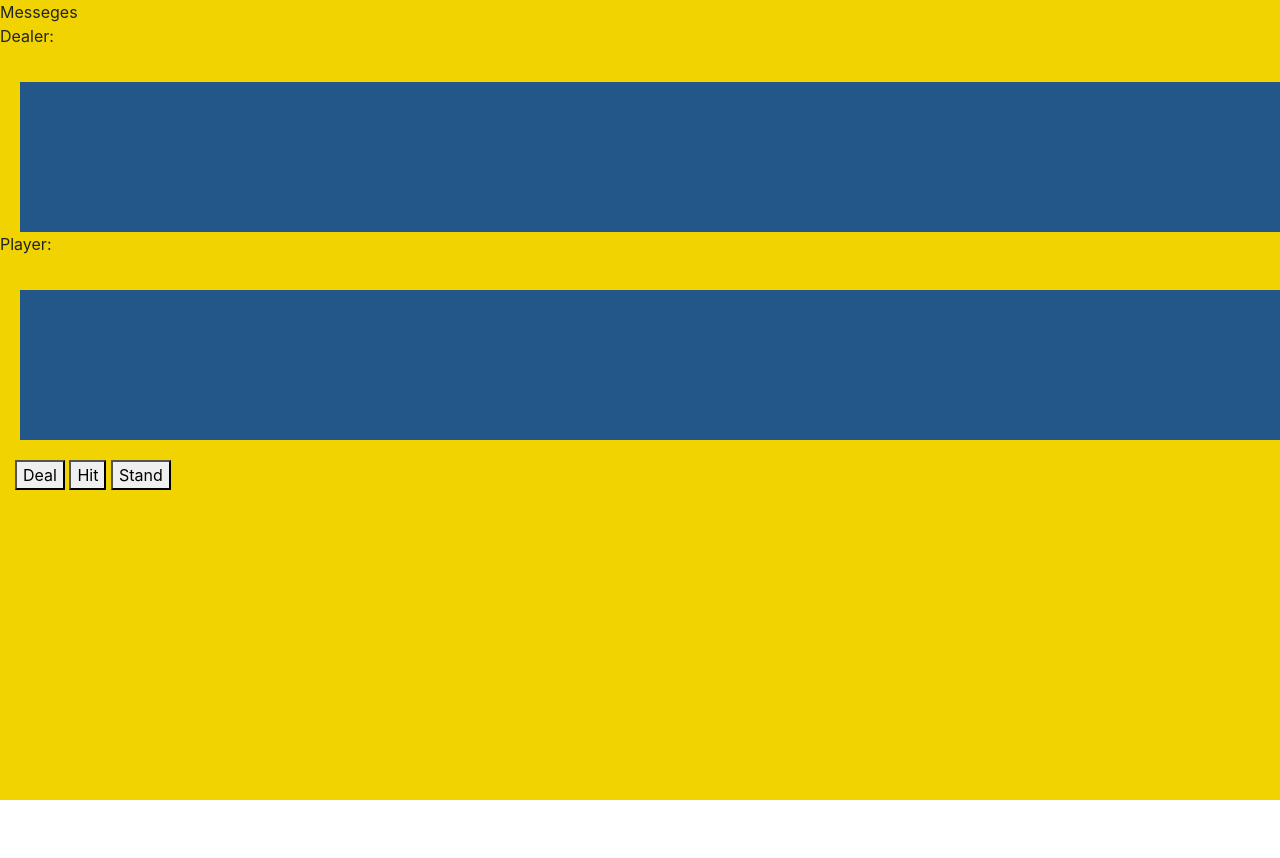
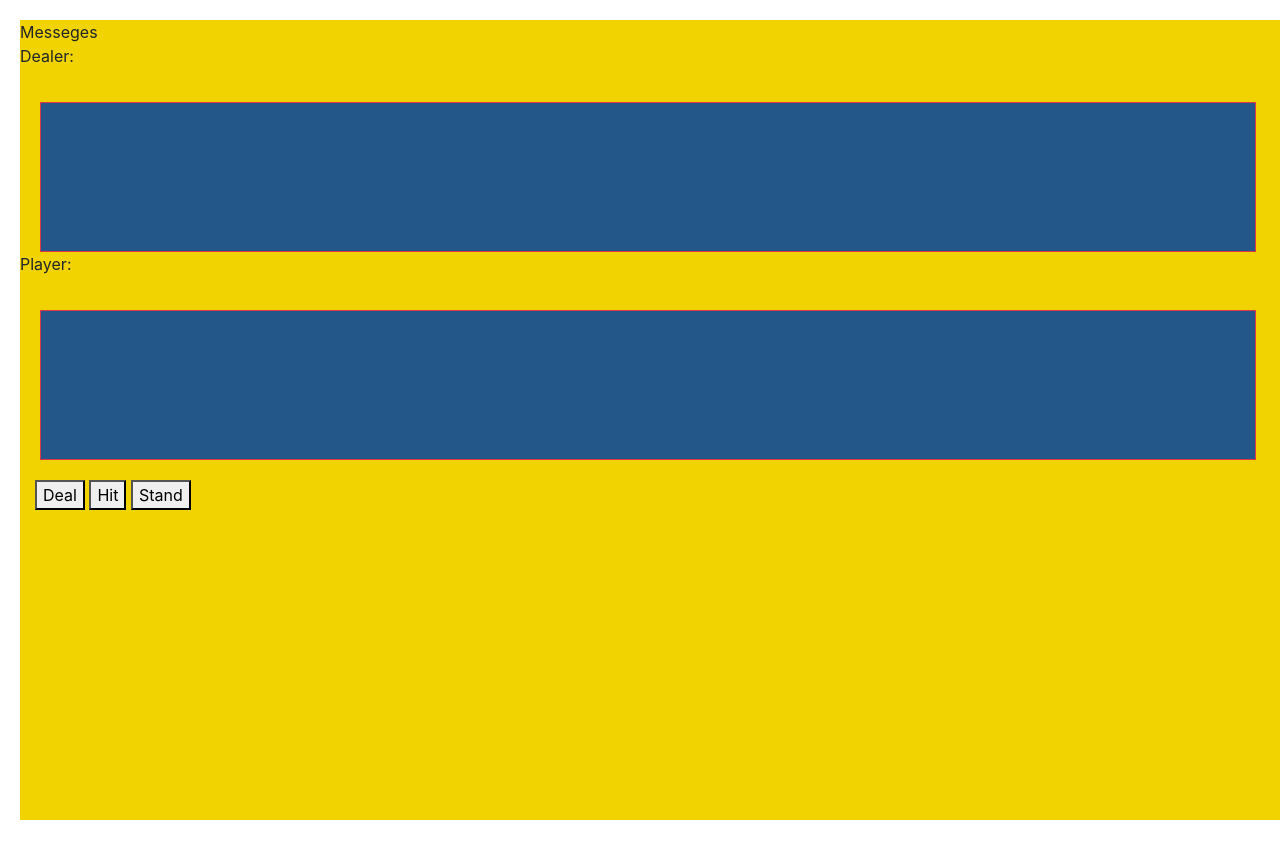
Before and after one commit to samiylo/javaScript, a plain HTML site: page BlackJack/index.html in a window 1280 px wide. Shown: the top 858 px of the page. Drawn offline with nearby package versions, Linux system fonts and the light colour scheme.

Commit message:
Update CSS

```diff
--- a/BlackJack/index.html
+++ b/BlackJack/index.html
@@ -22,7 +22,7 @@
         <label id="dealer-points" class="col-11 points"></label>
         </div>
 
-        <div id="dealer-hand" class="hand">
+        <div id="dealer-hand" class=" border border-danger hand">
 
         </div>
 
@@ -34,7 +34,7 @@
 
         </div>
 
-        <div id="player-hand" class="hand">
+        <div id="player-hand" class=" border border-danger  hand">
 
 
         </div>
--- a/BlackJack/style.css
+++ b/BlackJack/style.css
@@ -9,8 +9,9 @@ img {
 }
 
 #table {
-
-    height: 800px;
+    display: block;
+    margin: 20px;
+    min-height: 800px;
     width: 100%;
     background-color: #F1D302;
 
@@ -32,7 +33,7 @@ img {
 .hand {
 
     margin-left: 20px;
-    width: 100%;
+    width: 95%;
     height: 150px;
     background-color: #235789;
 }
```
